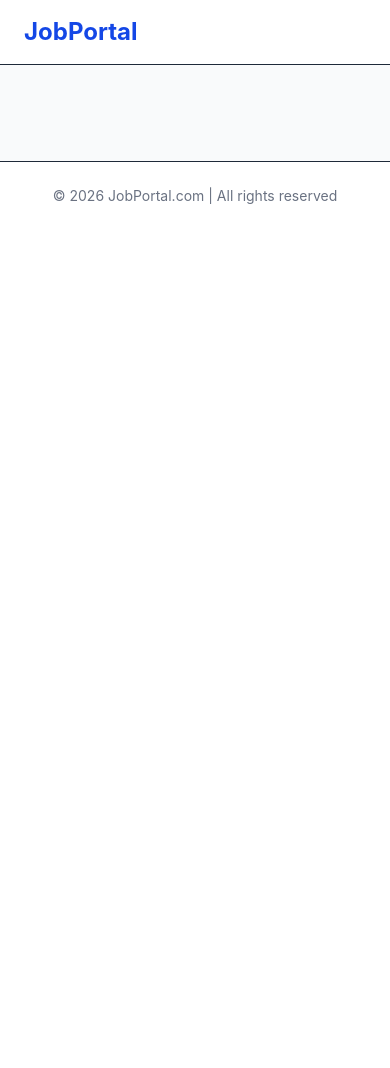
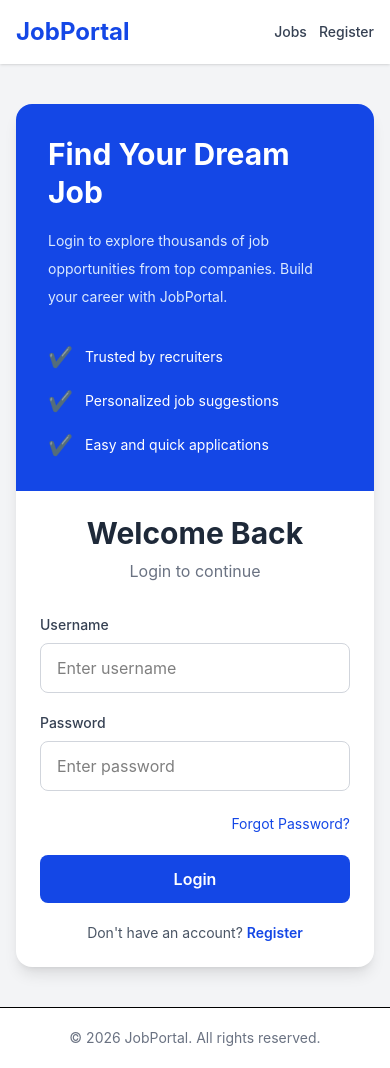
Before and after one commit to vigneshanandhu/React-Frontend-Job-Portal, a React app: page / in a window 390 px wide. Before the commit the page ends 844 px from the top, so only its background shows below. Built offline with nearby package versions, Linux system fonts and the light colour scheme; the HTML template or start-up script is replaced by a standard one.

Commit message:
loginpage responsive

```diff
--- a/src/LoginPage.jsx
+++ b/src/LoginPage.jsx
@@ -1,10 +1,11 @@
 import React from 'react'
 import './App.css'
-import { useActionState } from 'react'
+import { useActionState, useEffect } from 'react'
 import { Link, useNavigate } from 'react-router-dom'
 
 async function loginAction(_, formData) {
     const json = Object.fromEntries(formData)
+
     const res = await fetch('http://127.0.0.1:8000/login/', {
         method: 'POST',
         headers: {
@@ -12,127 +13,230 @@ async function loginAction(_, formData) {
         },
         body: JSON.stringify(json)
     })
+
     const data = await res.json()
-    if(res.ok){
+
+    if (res.ok) {
         localStorage.setItem("userId", data.user_id)
         localStorage.setItem("username", data.username)
     }
+
     return data.message || "Login Failed"
 }
 
 const LoginPage = () => {
-    const [message, formAction, isPending] = useActionState(loginAction, "", {
+
+    const [message, formAction, isPending] = useActionState(
+        loginAction,
+        "",
+        {
             withPending: true
-    })
-    const navigate = useNavigate();
-    if(message === "Login successful"){
+        }
+    )
 
+    const navigate = useNavigate()
+
+    useEffect(() => {
+        if (message === "Login successful") {
             navigate("/jobs")
         }
+    }, [message, navigate])
 
     return (
-        <div className="bg-gray-50 text-gray-800">
+        <div className="min-h-screen bg-gray-100 flex flex-col">
 
+            {/* Navbar */}
+            <header className="bg-white shadow-sm">
+                <div className="max-w-7xl mx-auto px-4 sm:px-6 py-4 flex items-center justify-between">
 
-            <header className="bg-white border-b">
-                <div className="max-w-7xl mx-auto px-6 py-4 flex items-center justify-between">
-                    <div className="text-2xl font-bold text-blue-700">
+                    <h1 className="text-2xl font-bold text-blue-700">
                         JobPortal
-                    </div>
+                    </h1>
 
-                    <nav className="hidden md:flex gap-6 text-sm font-medium text-gray-700">
-                        <Link to="/jobs" className="hover:text-blue-700">Jobs</Link>
-                        <Link to="/companies" className="hover:text-blue-700">Companies</Link>
-                        <Link to="/services" className="hover:text-blue-700">Services</Link>
-                        <Link to="/register" className="hover:text-blue-700">Register</Link>
+                    <nav className="flex gap-3 sm:gap-6 text-sm font-medium text-gray-700">
+                        <Link
+                            to="/jobs"
+                            className="hover:text-blue-700 transition"
+                        >
+                            Jobs
+                        </Link>
+
+                        <Link
+                            to="/companies"
+                            className="hover:text-blue-700 transition hidden sm:block"
+                        >
+                            Companies
+                        </Link>
+
+                        <Link
+                            to="/services"
+                            className="hover:text-blue-700 transition hidden sm:block"
+                        >
+                            Services
+                        </Link>
+
+                        <Link
+                            to="/register"
+                            className="hover:text-blue-700 transition"
+                        >
+                            Register
+                        </Link>
                     </nav>
+
                 </div>
             </header>
 
+            {/* Main Section */}
+            <main className="flex-1 flex items-center justify-center px-4 py-10">
 
-            <main className="max-w-7xl mx-auto px-4 py-12 grid grid-cols-1 md:grid-cols-2 gap-10">
+                <div className="w-full max-w-6xl bg-white rounded-2xl shadow-lg overflow-hidden grid grid-cols-1 md:grid-cols-2">
 
-                <section className="hidden md:block">
-                    <h1 className="text-3xl font-bold leading-snug">
-                        Find your dream job now
-                    </h1>
+                    {/* Left Side */}
+                    <div className="bg-blue-700 text-white p-8 md:p-12 flex flex-col justify-center">
 
-                    <p className="mt-4 text-gray-600 max-w-md">
-                        Register with JobPortal and get matched with the right opportunities.
-                        Build your profile and apply to jobs in top companies.
+                        <h2 className="text-3xl md:text-4xl font-bold leading-tight">
+                            Find Your Dream Job
+                        </h2>
+
+                        <p className="mt-4 text-blue-100 text-sm md:text-base leading-7">
+                            Login to explore thousands of job opportunities
+                            from top companies. Build your career with
+                            JobPortal.
                         </p>
 
-                    <ul className="mt-6 space-y-3 text-sm text-gray-700">
-                        <li>✔ Trusted by thousands of recruiters</li>
-                        <li>✔ Personalized job recommendations</li>
-                        <li>✔ Easy apply & profile visibility</li>
-                    </ul>
-                </section>
+                        <div className="mt-8 space-y-4">
 
-                <section className="hidden md:block">
+                            <div className="flex items-center gap-3">
+                                <span className="text-xl">✔</span>
+                                <p className="text-sm md:text-base">
+                                    Trusted by recruiters
+                                </p>
+                            </div>
 
+                            <div className="flex items-center gap-3">
+                                <span className="text-xl">✔</span>
+                                <p className="text-sm md:text-base">
+                                    Personalized job suggestions
+                                </p>
+                            </div>
 
-                    <h1 className="text-2xl font-bold text-blue-700 text-center">
-                        JobPortal
-                    </h1>
-                    <p className="text-sm text-gray-500 text-center mt-1">
-                        Login to your account
+                            <div className="flex items-center gap-3">
+                                <span className="text-xl">✔</span>
+                                <p className="text-sm md:text-base">
+                                    Easy and quick applications
+                                </p>
+                            </div>
+
+                        </div>
+
+                    </div>
+
+                    {/* Right Side */}
+                    <div className="p-6 sm:p-10 md:p-12 flex items-center">
+
+                        <div className="w-full">
+
+                            <h2 className="text-3xl font-bold text-center text-gray-800">
+                                Welcome Back
+                            </h2>
+
+                            <p className="text-center text-gray-500 mt-2">
+                                Login to continue
                             </p>
 
+                            <form
+                                action={formAction}
+                                className="mt-8 space-y-5"
+                            >
 
-                    <form action={formAction} className="mt-6 space-y-4">
-
+                                {/* Username */}
                                 <div>
-                            <label className="block text-sm font-medium text-gray-700">
+                                    <label className="block text-sm font-medium text-gray-700 mb-2">
                                         Username
                                     </label>
-                            <input type="username" name='username' placeholder="Enter your username" className="mt-1 w-full rounded border border-gray-300 px-3 py-2
-                focus:border-blue-600 focus:ring-1 focus:ring-blue-200
-                outline-none" />
+
+                                    <input
+                                        type="text"
+                                        name="username"
+                                        placeholder="Enter username"
+                                        className="w-full border border-gray-300 rounded-lg px-4 py-3
+                                        focus:outline-none focus:ring-2 focus:ring-blue-500"
+                                    />
                                 </div>
 
-
+                                {/* Password */}
                                 <div>
-                            <label className="block text-sm font-medium text-gray-700">
+                                    <label className="block text-sm font-medium text-gray-700 mb-2">
                                         Password
                                     </label>
-                            <input type="password" name='password' placeholder="Enter your password" className="mt-1 w-full rounded border border-gray-300 px-3 py-2
-                focus:border-blue-600 focus:ring-1 focus:ring-blue-200
-                outline-none" />
+
+                                    <input
+                                        type="password"
+                                        name="password"
+                                        placeholder="Enter password"
+                                        className="w-full border border-gray-300 rounded-lg px-4 py-3
+                                        focus:outline-none focus:ring-2 focus:ring-blue-500"
+                                    />
                                 </div>
 
-
+                                {/* Forgot Password */}
                                 <div className="text-right">
-                            <a href="#" className="text-sm text-blue-700 hover:underline">
+                                    <a
+                                        href="#"
+                                        className="text-sm text-blue-700 hover:underline"
+                                    >
                                         Forgot Password?
                                     </a>
                                 </div>
 
-
-                        <button disabled={isPending} type='submit' className="w-full bg-blue-700 hover:bg-blue-800 text-white font-semibold py-2.5 rounded transition">
+                                {/* Button */}
+                                <button
+                                    disabled={isPending}
+                                    type="submit"
+                                    className="w-full bg-blue-700 hover:bg-blue-800
+                                    text-white font-semibold py-3 rounded-lg transition"
+                                >
                                     {isPending ? "Logging in..." : "Login"}
                                 </button>
 
-                        <p className="text-sm text-green-600 text-center">
+                                {/* Message */}
+                                {
+                                    message && (
+                                        <p className={`text-center text-sm font-medium ${message === "Login successful"
+                                                ? "text-green-600"
+                                                : "text-red-600"
+                                            }`}>
                                             {message}
                                         </p>
+                                    )
+                                }
 
+                                {/* Register */}
+                                <p className="text-center text-sm text-gray-600">
+                                    Don&apos;t have an account?
 
-                        <p className="text-sm text-center text-gray-600">
-                            New to JobPortal?
-                            <Link to="/register" className="text-blue-700 font-medium hover:underline">
-                                Register here
+                                    <Link
+                                        to="/register"
+                                        className="text-blue-700 font-semibold ml-1 hover:underline"
+                                    >
+                                        Register
                                     </Link>
                                 </p>
+
                             </form>
-                </section>
+
+                        </div>
+
+                    </div>
+
+                </div>
 
             </main>
 
-
-            <footer className="border-t bg-white">
-                <div className="max-w-7xl mx-auto px-6 py-6 text-sm text-gray-500 text-center">
-                    © 2026 JobPortal.com | All rights reserved
+            {/* Footer */}
+            <footer className="bg-white border-t">
+                <div className="max-w-7xl mx-auto px-4 py-5 text-center text-sm text-gray-500">
+                    © 2026 JobPortal. All rights reserved.
                 </div>
             </footer>
 
```
Lines whose indentation alone changed are shown as unchanged.
